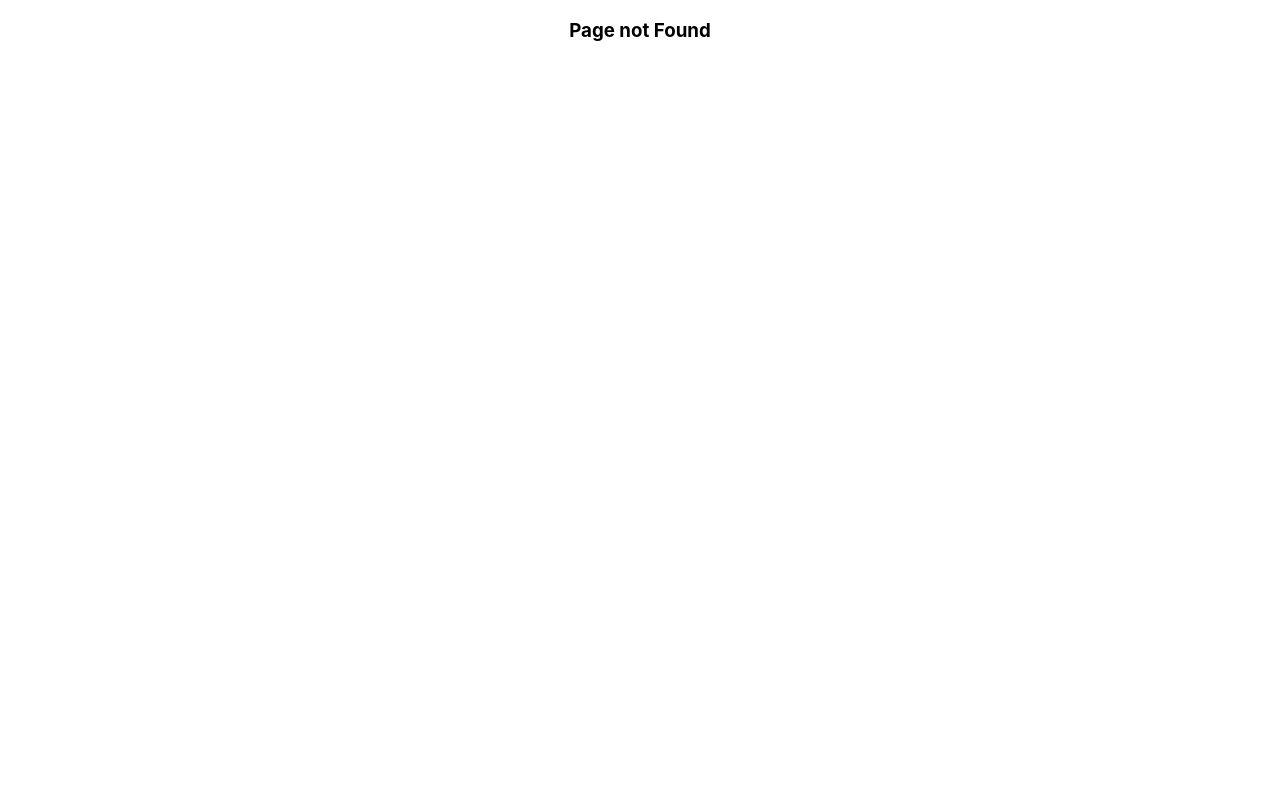
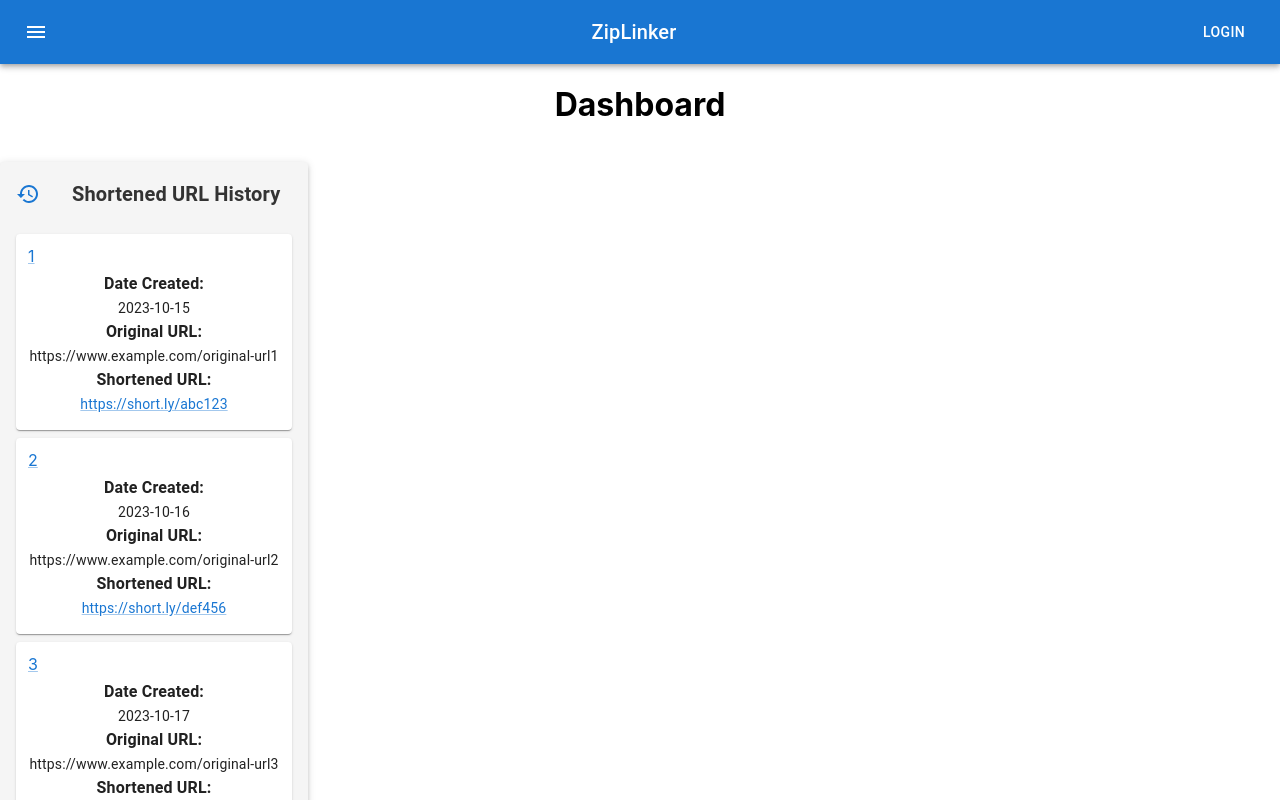
Before and after one commit to JiangqiSu/ZipLinker, a React (Create React App) app in the folder frontend/my-app/: page /history/1 in a window 1280 px wide. Before the commit this address had no page. Shown: the top 800 px of the page. Built offline with nearby package versions, Linux system fonts and the light colour scheme.

Commit message:
split url management and dashboard

```diff
--- a/frontend/my-app/src/Pages/DashboardPage.tsx
+++ b/frontend/my-app/src/Pages/DashboardPage.tsx
@@ -6,43 +6,17 @@ import List from '@mui/material/List';
 import ListItem from '@mui/material/ListItem';
 import ListItemText from '@mui/material/ListItemText';
 import Divider from '@mui/material/Divider';
-import History from '../Components/History';
 
 export const DashboardPage = () => {
     const auth = true;
 
         //TODO: wait for the backend
-        const dummy = [
-            {
-                url: 'https://short.ly/abc123',
-                date: '2023-10-15',
-                originalURL: 'https://www.example.com/original-url1',
-            },
-            {
-                url: 'https://short.ly/def456',
-                date: '2023-10-16',
-                originalURL: 'https://www.example.com/original-url2',
-            },
-            {
-                url: 'https://short.ly/ghi789',
-                date: '2023-10-17',
-                originalURL: 'https://www.example.com/original-url3',
-            },
-            {
-                url: 'https://short.ly/jkl012',
-                date: '2023-10-18',
-                originalURL: 'https://www.example.com/original-url4',
-            },
-        ];
 
     return auth ? (
         <div>
-            <DefaultHeader></DefaultHeader>
+            <DefaultHeader/>
             <h1>Dashboard</h1>
             <Grid container spacing={2}>
-                <Grid item xs={3}>
-                    <History shortenedURLs={dummy} />
-                </Grid>
                 <Grid item xs={2}>
 
                     <List sx={{marginLeft: '10%', marginRight: '10%'}} component="nav" aria-label="mailbox folders">
@@ -64,7 +38,7 @@ export const DashboardPage = () => {
                     </List>
                 </Grid>
                 <Grid item xs={7}>
-                    <BarCharts></BarCharts>
+                    <BarCharts/>
                 </Grid>
             </Grid>
         </div>
--- /dev/null
+++ b/frontend/my-app/src/Pages/HistoryPage.tsx
@@ -0,0 +1,44 @@
+import { Navigate } from 'react-router-dom';
+import DefaultHeader from '../Components/DefaultHeader';
+import Grid from '@mui/material/Grid';
+import History from '../Components/History';
+
+export const HistoryPage = () => {
+    const auth = true;
+
+        //TODO: wait for the backend
+        const dummy = [
+            {
+                url: 'https://short.ly/abc123',
+                date: '2023-10-15',
+                originalURL: 'https://www.example.com/original-url1',
+            },
+            {
+                url: 'https://short.ly/def456',
+                date: '2023-10-16',
+                originalURL: 'https://www.example.com/original-url2',
+            },
+            {
+                url: 'https://short.ly/ghi789',
+                date: '2023-10-17',
+                originalURL: 'https://www.example.com/original-url3',
+            },
+            {
+                url: 'https://short.ly/jkl012',
+                date: '2023-10-18',
+                originalURL: 'https://www.example.com/original-url4',
+            },
+        ];
+
+    return auth ? (
+        <div>
+            <DefaultHeader/>
+            <h1>Dashboard</h1>
+            <Grid container spacing={2}>
+                <Grid item xs={3}>
+                    <History shortenedURLs={dummy} />
+                </Grid>
+            </Grid>
+        </div>
+    ) : <Navigate to="/login" />
+}
--- a/frontend/my-app/src/Pages/HomePage.tsx
+++ b/frontend/my-app/src/Pages/HomePage.tsx
@@ -2,14 +2,16 @@ import React from 'react';
 import DefaultHeader from '../Components/DefaultHeader';
 import ShortenerInput from '../Components/shortenerInput';
 import { Navigate } from 'react-router-dom';
+import { Footer } from '../Components/Footer';
 
 function HomePage() {
     const auth = true;
 
     return auth ? (
         <div className="App">
-            <DefaultHeader></DefaultHeader>
-            <ShortenerInput></ShortenerInput>
+            <DefaultHeader/>
+            <ShortenerInput/>
+            <Footer />
         </div>
     ) : <Navigate to="/login" />;
 }
--- a/frontend/my-app/src/Routes.tsx
+++ b/frontend/my-app/src/Routes.tsx
@@ -4,6 +4,7 @@ import { DashboardPage } from './Pages/DashboardPage';
 import { RoutesExplainPage } from './Pages/RoutesExplainPage';
 import { NotFoundPage } from './Pages/NotFoundPage';
 import { SubscriptionPage } from './Pages/SubscriptionPage';
+import { HistoryPage } from './Pages/HistoryPage';
 import Login from "./Pages/Login";
 import Signup from "./Pages/Signup";
 import HomePage from "./Pages/HomePage";
@@ -17,6 +18,7 @@ export const PageRoutes = () => {
                 <Route path="/login" element={<Login />} />
                 <Route path="/signup" element={<Signup />} />
                 <Route path="/dashboard/:userId" element={<DashboardPage />} />
+                <Route path="/history/:userId" element={<HistoryPage />} />
                 <Route path="/subscription/:userId" element={<SubscriptionPage />} />
                 <Route path="*" element={<NotFoundPage />} />
             </Routes>
```
